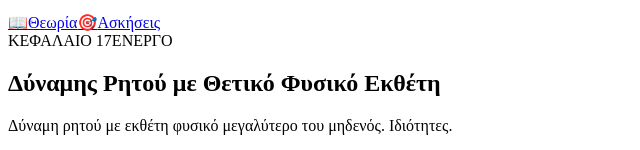
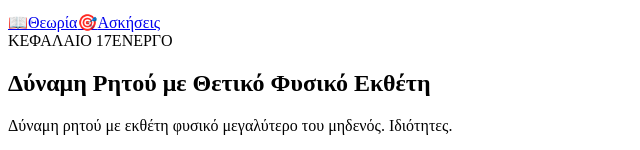
Before and after one commit to gkrimpas-lab/learn-maths-2026, a Next.js app: page /a-gymnasiou in a window 1280 px wide. Shown: the part 2614-2764 px from the top of the page, without its empty margins (0-640 px from the left). Built offline with nearby package versions, Linux system fonts and the light colour scheme.

Commit message:
Update index.js

```diff
--- a/pages/a-gymnasiou/index.js
+++ b/pages/a-gymnasiou/index.js
@@ -153,7 +153,7 @@ const CHAPTERS = [
   {
     id: '19',
     slug: '19-dinami-riton-ekth-thetikos',
-    title: 'Δύναμης Ρητού με Θετικό Φυσικό Εκθέτη',
+    title: 'Δύναμη Ρητού με Θετικό Φυσικό Εκθέτη',
     desc: 'Δύναμη ρητού με εκθέτη φυσικό μεγαλύτερο του μηδενός. Ιδιότητες.',
     badge: 'ΚΕΦΑΛΑΙΟ 17',
     active: true,
```
